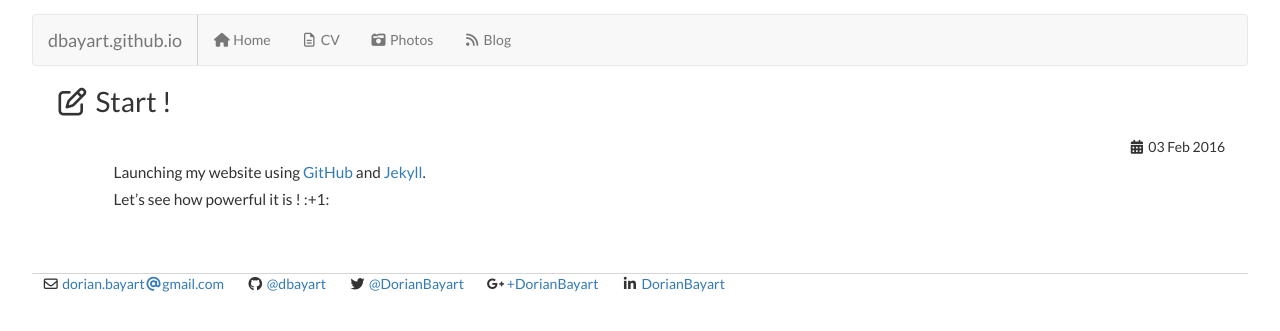
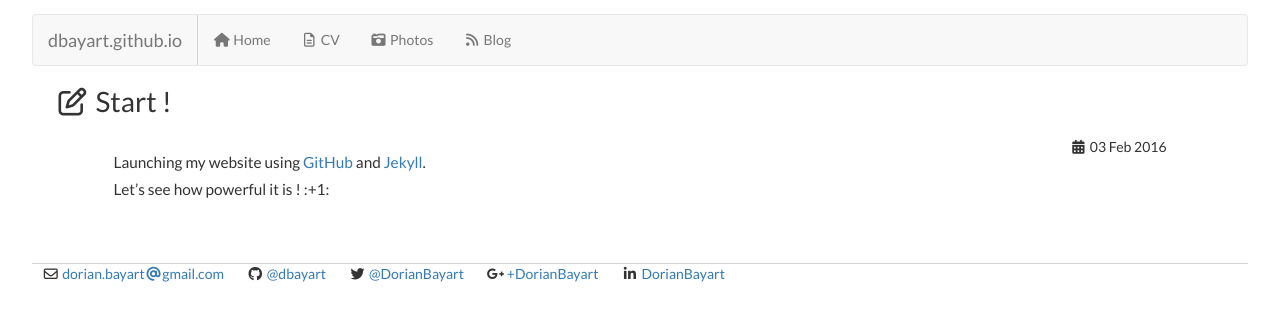
Before and after one commit to dorianbayart/dorianbayart.github.io, a Jekyll site: the page built from _posts/2016-02-03-dorian-bayart-site-launched.md, in a window 1280 px wide. Shown: the top 331 px of the page. Built offline with Jekyll 4.4.1, drawn with Linux system fonts in a browser that asks for light colours; nearby versions of some CDN libraries; comment, search, counter and statistics services are not loaded.

Commit message:
Update post.css

```diff
--- a/css/post.css
+++ b/css/post.css
@@ -12,6 +12,8 @@ p {
 p.meta {
     font-size: 1em;
     text-align: right;
+    margin: auto;
+    width: 90%;
 }
 
 blockquote > p {
```
